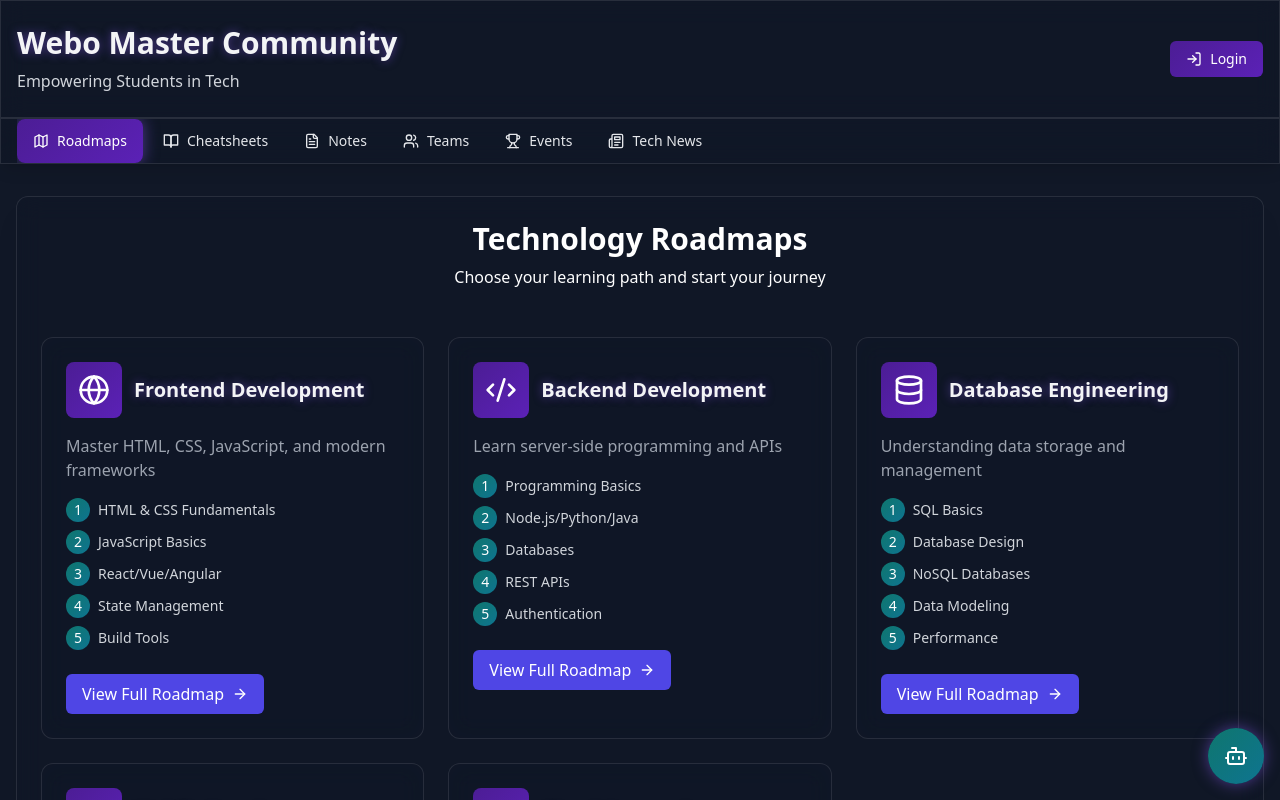
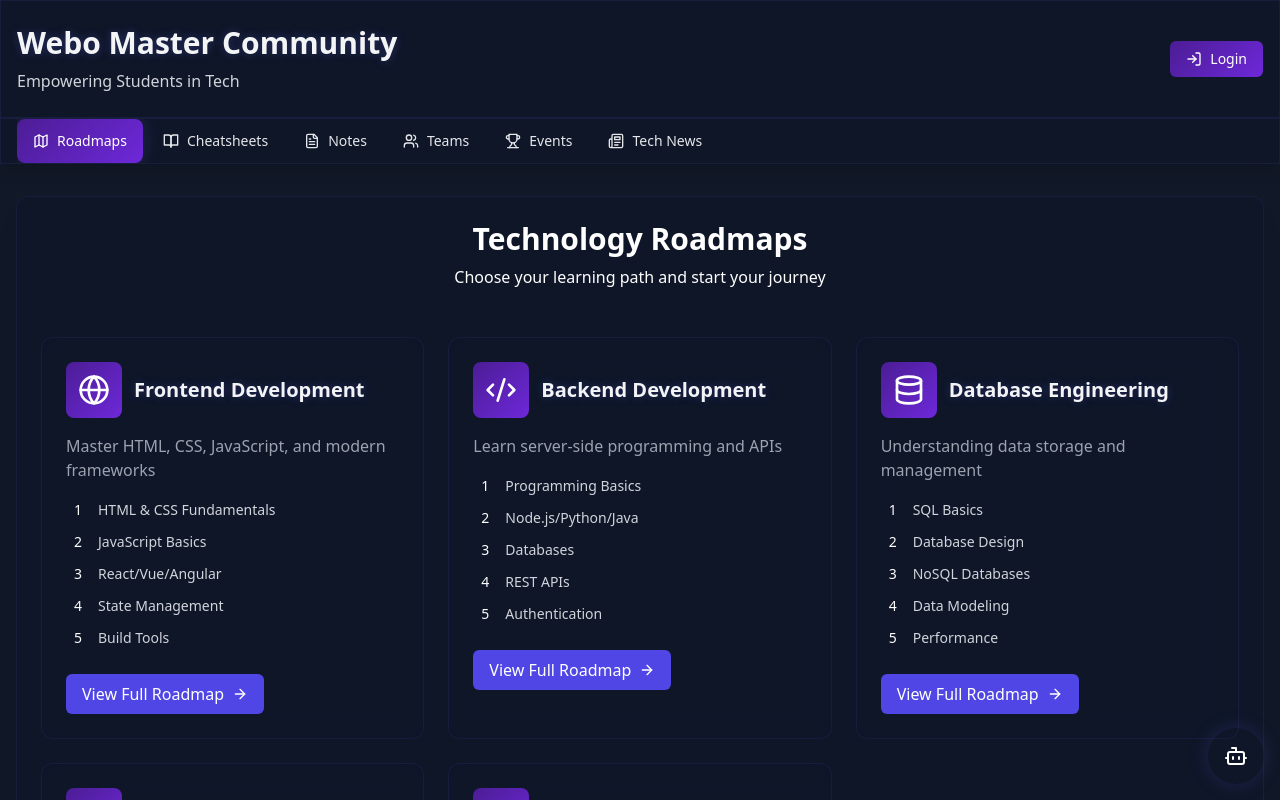
Before and after one commit to rohitmore07/webomaster-community, a React (Vite) app: page / in a window 1280 px wide. Shown: the top 800 px of the page. Built offline with nearby package versions, Linux system fonts and the light colour scheme; no server answers.

Commit message:
UI Enhancement

```diff
--- a/src/index.css
+++ b/src/index.css
@@ -7,87 +7,53 @@
 }
 
 body {
-  @apply bg-gray-900;
+  @apply bg-[#0F172A];
   color: #e2e8f0;
 }
 
-@keyframes blob {
-  0% {
-    transform: translate(0px, 0px) scale(1);
-  }
-  33% {
-    transform: translate(30px, -50px) scale(1.1);
-  }
-  66% {
-    transform: translate(-20px, 20px) scale(0.9);
-  }
-  100% {
-    transform: translate(0px, 0px) scale(1);
-  }
-}
-
-.animate-blob {
-  animation: blob 7s infinite;
-}
-
-.animation-delay-2000 {
-  animation-delay: 2s;
-}
-
-.animation-delay-4000 {
-  animation-delay: 4s;
-}
-
-/* Custom gradient backgrounds */
+/* Clean gradients */
 .gradient-primary {
-  background: linear-gradient(135deg, #1e1b4b 0%, #312e81 100%);
+  background: linear-gradient(135deg, #312e81 0%, #4c1d95 100%);
 }
 
 .gradient-secondary {
-  background: linear-gradient(135deg, #4c1d95 0%, #5b21b6 100%);
+  background: linear-gradient(135deg, #4c1d95 0%, #6d28d9 100%);
 }
 
-.gradient-accent {
-  background: linear-gradient(135deg, #0f766e 0%, #0e7490 100%);
+/* Glass effect */
+.glass-effect {
+  backdrop-filter: blur(12px);
+  background: rgba(15, 23, 42, 0.8);
+  border: 1px solid rgba(99, 102, 241, 0.1);
 }
 
-/* Glass effect for dark mode */
-.glass-effect {
-  backdrop-filter: blur(12px);
-  background: rgba(17, 24, 39, 0.7);
-  border: 1px solid rgba(255, 255, 255, 0.1);
-}
-
-/* Neon glow effects */
+/* Subtle glow effects */
 .neon-glow {
-  box-shadow: 0 0 15px rgba(139, 92, 246, 0.5);
+  box-shadow: 0 0 20px rgba(99, 102, 241, 0.2);
 }
 
 .neon-text {
-  text-shadow: 0 0 10px rgba(139, 92, 246, 0.5);
+  text-shadow: 0 0 10px rgba(99, 102, 241, 0.3);
 }
 
-/* Card hover effects */
+/* Professional hover effects */
 .card-hover {
   transition: all 0.3s ease;
 }
 
 .card-hover:hover {
-  transform: translateY(-5px);
-  box-shadow: 0 10px 30px -5px rgba(0, 0, 0, 0.3);
-  background: rgba(17, 24, 39, 0.8);
+  transform: translateY(-2px);
+  box-shadow: 0 8px 24px rgba(99, 102, 241, 0.1);
+  background: rgba(15, 23, 42, 0.9);
 }
 
-/* Custom animations */
+/* Clean animations */
 @keyframes float {
-  0% {
-    transform: translateY(0px);
+  0%, 100% {
+    transform: translateY(0);
   }
   50% {
-    transform: translateY(-10px);
-  }
-  100% {
-    transform: translateY(0px);
+    transform: translateY(-5px);
   }
 }
 
```
